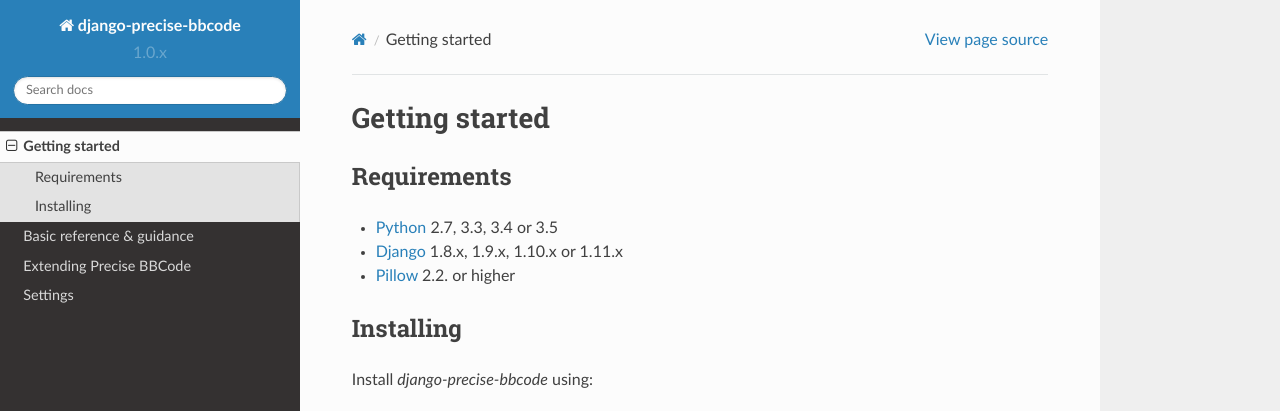
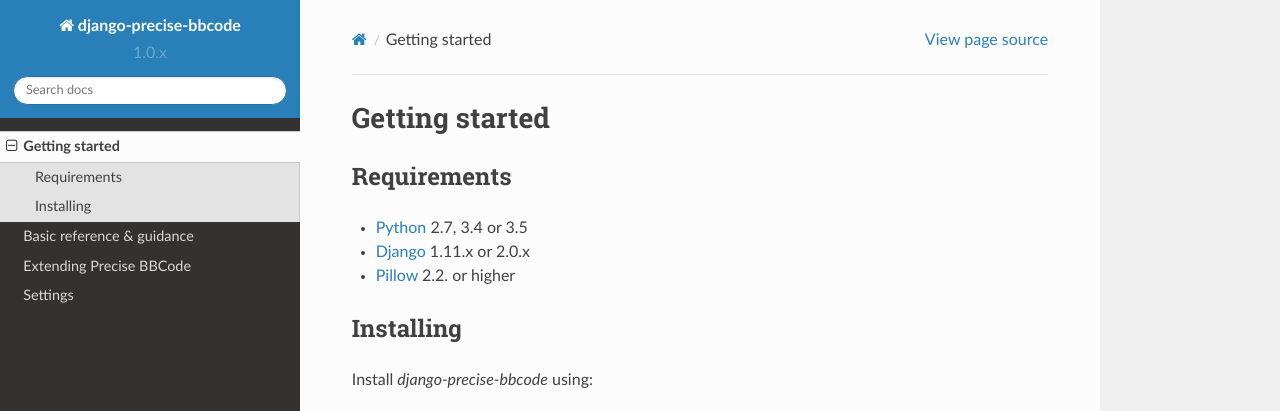
Before and after one commit to ellmetha/django-precise-bbcode, a Sphinx documentation site: the page built from docs/getting_started.rst, in a window 1280 px wide and 929 px high. Shown: the top 411 px of the window. Built offline with Sphinx 7.4.7 and the Read the Docs theme 2.0.0, drawn with Linux system fonts in a browser that asks for light colours.

Commit message:
Started adding support for Django 2.0, dropped support for Django 1.8, 1.9 and 1.10

```diff
--- a/README.rst
+++ b/README.rst
@@ -45,8 +45,8 @@
 Requirements
 ------------
 
-* Python 2.7+ or 3.3+
-* Django 1.8+
+* Python 2.7+ or 3.4+
+* Django 1.11+
 * PIL or Pillow (required for smiley tags)
 
 Installation
--- a/docs/getting_started.rst
+++ b/docs/getting_started.rst
@@ -4,8 +4,8 @@
 Requirements
 ------------
 
-* `Python`_ 2.7, 3.3, 3.4 or 3.5
-* `Django`_ 1.8.x, 1.9.x, 1.10.x or 1.11.x
+* `Python`_ 2.7, 3.4 or 3.5
+* `Django`_ 1.11.x or 2.0.x
 * `Pillow`_ 2.2. or higher
 
 .. _Python: https://www.python.org
--- a/setup.py
+++ b/setup.py
@@ -32,7 +32,7 @@
     long_description=read_relative_file('README.rst'),
     zip_safe=False,
     install_requires=[
-        'django>=1.8',
+        'django>=1.11',
         'pillow>=2.2.1',
     ],
     classifiers=[
```
Also changed, not shown: .travis.yml, 4 other files.
